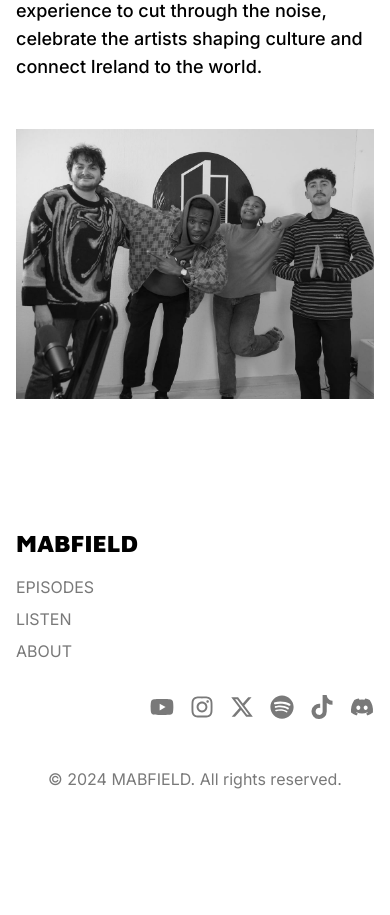
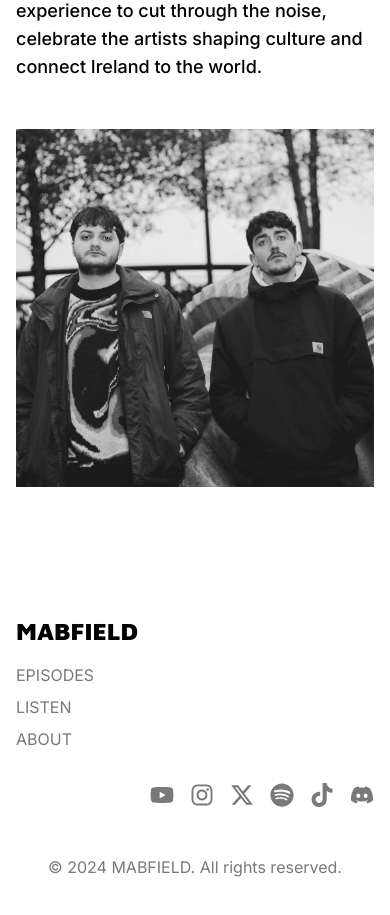
Before and after one commit to sheeehy/Mabfield, a Next.js app: page /about in a window 390 px wide. Shown: the part 980-1895 px from the top of the page. Before the commit the page ends 1819 px from the top, so only its background shows below. Built offline with nearby package versions, Linux system fonts and the light colour scheme.

Commit message:
Mobile About Fix

```diff
--- a/src/app/about/page.tsx
+++ b/src/app/about/page.tsx
@@ -15,7 +15,7 @@ const Page: React.FC = () => {
     <div>
       <Navbar animationDelay={0} disableAnimation={true} />
       <ReactLenis root>
-        <section className="mb-32 mt-44 px-4 sm:px-20 sm:text-2xl text-lg sm:text-center font-[500] mb-0 pointer-events-none ">
+        <section className="mb-32 mt-44 px-4 sm:px-20 sm:text-2xl text-lg sm:text-center font-[500]  pointer-events-none ">
           <div className="flex-col space-y-12 max-w-3xl  justify-center items-center cursor-default ">
             <h1 className="">
               Founded in 2018 by Jack Rapanakis and Dylan Murphy, Belfast based
@@ -46,7 +46,7 @@ const Page: React.FC = () => {
             </h1>
             <div className="block lg:hidden">
               <Image
-                src={`/img-2.jpg`}
+                src={`/img-7.jpg`}
                 alt=""
                 width={600}
                 height={600}
```
Also changed, not shown: public/img-7.jpg (added).
